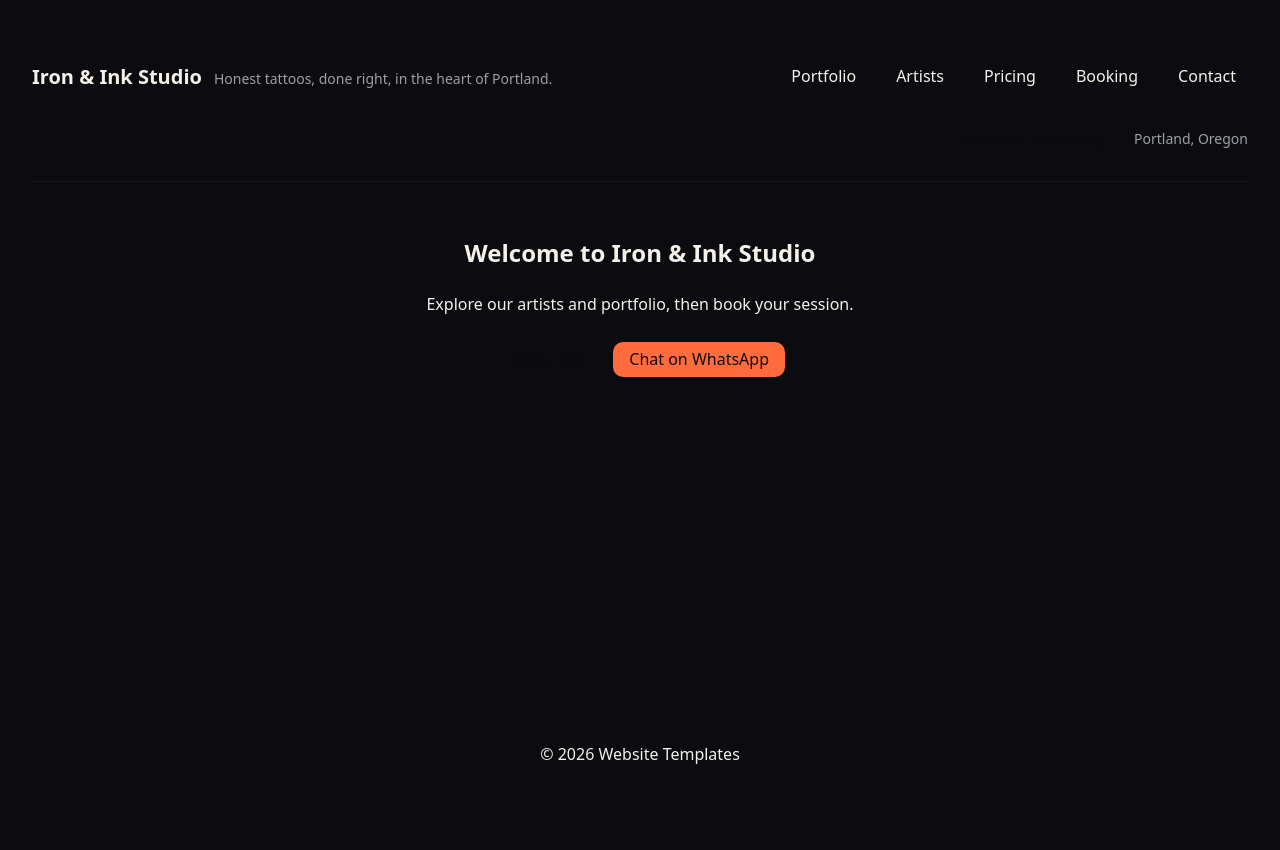
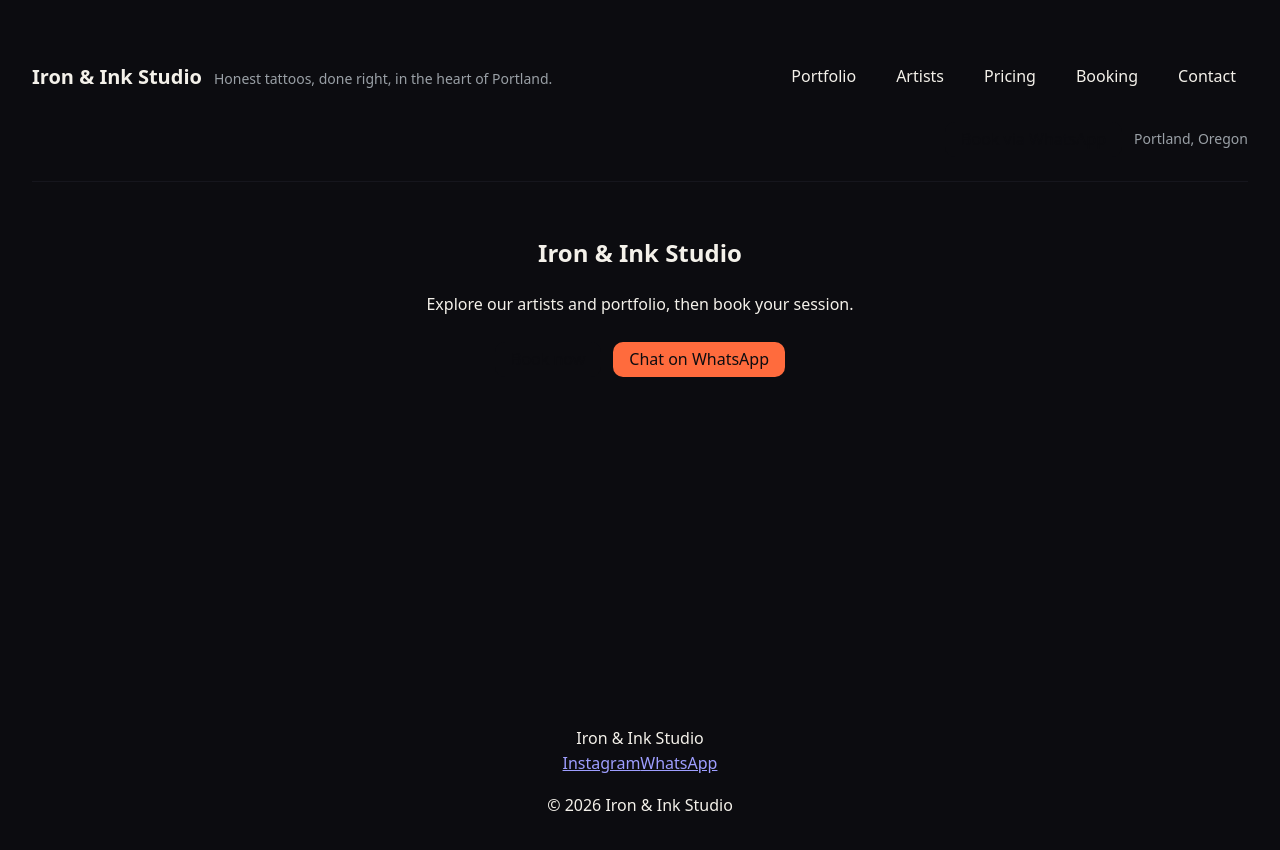
Before and after one commit to pradyumna-001/website-templates, a React (Vite) app: page / in a window 1280 px wide. Shown: the top 850 px of the page. Built offline with nearby package versions, Linux system fonts and the light colour scheme.

Commit message:
feat(router): layout shell with Outlet and BrowserRouter

```diff
--- a/src/App.tsx
+++ b/src/App.tsx
@@ -1,19 +1,34 @@
-import { Route, Routes } from 'react-router-dom'
-import HomePage from './components/HomePage'
+import { BrowserRouter, Route, Routes } from 'react-router-dom'
 import Layout from './components/Layout'
-import PlaceholderPage from './components/PlaceholderPage'
+import ArtistsPage from './pages/ArtistsPage'
+import BookingPage from './pages/BookingPage'
+import ContactPage from './pages/ContactPage'
+import HomePage from './pages/HomePage'
+import PortfolioPage from './pages/PortfolioPage'
+import PricingPage from './pages/PricingPage'
 
+/**
+ * App composition root.
+ *
+ * Owns the router and the layout shell: a shared <Layout> (Navbar above, an
+ * <Outlet/> for the routed page, Footer below) wraps every route so all pages
+ * render from one shell. Kept inside App so the SiteConfigProvider in
+ * main.tsx stays outside the router. Each page heading matches its nav label
+ * (Krug: a visible "you are here" cue on every page).
+ */
 export default function App() {
   return (
-    <Routes>
-      <Route element={<Layout />}>
-        <Route index element={<HomePage />} />
-        <Route path="/portfolio" element={<PlaceholderPage title="Portfolio" />} />
-        <Route path="/artists" element={<PlaceholderPage title="Artists" />} />
-        <Route path="/pricing" element={<PlaceholderPage title="Pricing" />} />
-        <Route path="/booking" element={<PlaceholderPage title="Booking" />} />
-        <Route path="/contact" element={<PlaceholderPage title="Contact" />} />
-      </Route>
-    </Routes>
+    <BrowserRouter>
+      <Routes>
+        <Route element={<Layout />}>
+          <Route index element={<HomePage />} />
+          <Route path="/portfolio" element={<PortfolioPage />} />
+          <Route path="/artists" element={<ArtistsPage />} />
+          <Route path="/pricing" element={<PricingPage />} />
+          <Route path="/booking" element={<BookingPage />} />
+          <Route path="/contact" element={<ContactPage />} />
+        </Route>
+      </Routes>
+    </BrowserRouter>
   )
 }
--- a/src/components/HomePage.tsx
+++ /dev/null
@@ -1,21 +0,0 @@
-import { useSiteConfig } from './SiteConfigContext'
-import CtaButton from './CtaButton'
-
-export default function HomePage() {
-  const { studioName, whatsapp } = useSiteConfig()
-
-  const waLink = `https://wa.me/${whatsapp}`
-
-  return (
-    <section>
-      <h1>Welcome to {studioName}</h1>
-      <p>Explore our artists and portfolio, then book your session.</p>
-      <div className="home__cta-row">
-        <CtaButton to="/booking">Book now</CtaButton>
-        <CtaButton href={waLink} variant="whatsapp" target="_blank">
-          Chat on WhatsApp
-        </CtaButton>
-      </div>
-    </section>
-  )
-}
--- a/src/components/Layout.tsx
+++ b/src/components/Layout.tsx
@@ -1,19 +1,20 @@
 import { Outlet } from 'react-router-dom'
-import { siteConfig } from '../config/site'
 import Navbar from './Navbar'
+import Footer from './Footer'
 
+/**
+ * Shared layout shell for every routed page: Navbar at the top, the routed
+ * page rendered into the <Outlet/>, and the site Footer at the bottom
+ * (Stefanov, React Up & Running: composition + shared layout).
+ */
 export default function Layout() {
   return (
-    <div>
+    <div className="layout">
       <Navbar />
-      <main>
+      <main className="layout__main">
         <Outlet />
       </main>
-      <footer>
-        <p>
-          &copy; {siteConfig.footer.year} {siteConfig.footer.copyright}
-        </p>
-      </footer>
+      <Footer />
     </div>
   )
 }
--- a/src/components/PlaceholderPage.tsx
+++ /dev/null
@@ -1,12 +0,0 @@
-interface PlaceholderPageProps {
-  title: string
-}
-
-export default function PlaceholderPage({ title }: PlaceholderPageProps) {
-  return (
-    <section>
-      <h1>{title}</h1>
-      <p>This view is a placeholder and will be built out from site config.</p>
-    </section>
-  )
-}
--- a/src/main.tsx
+++ b/src/main.tsx
@@ -1,17 +1,16 @@
 import { StrictMode } from 'react'
 import { createRoot } from 'react-dom/client'
-import { BrowserRouter } from 'react-router-dom'
 import App from './App.tsx'
 import { SiteConfigProvider } from './components/SiteConfigContext'
 import './styles/global.css'
 import './styles/index.css'
 
+// SiteConfigProvider is deliberately OUTSIDE the router (App owns
+// BrowserRouter + Routes) so site-wide config is not coupled to routing.
 createRoot(document.getElementById('root')!).render(
   <StrictMode>
-    <BrowserRouter>
-      <SiteConfigProvider>
-        <App />
-      </SiteConfigProvider>
-    </BrowserRouter>
+    <SiteConfigProvider>
+      <App />
+    </SiteConfigProvider>
   </StrictMode>,
 )
```
